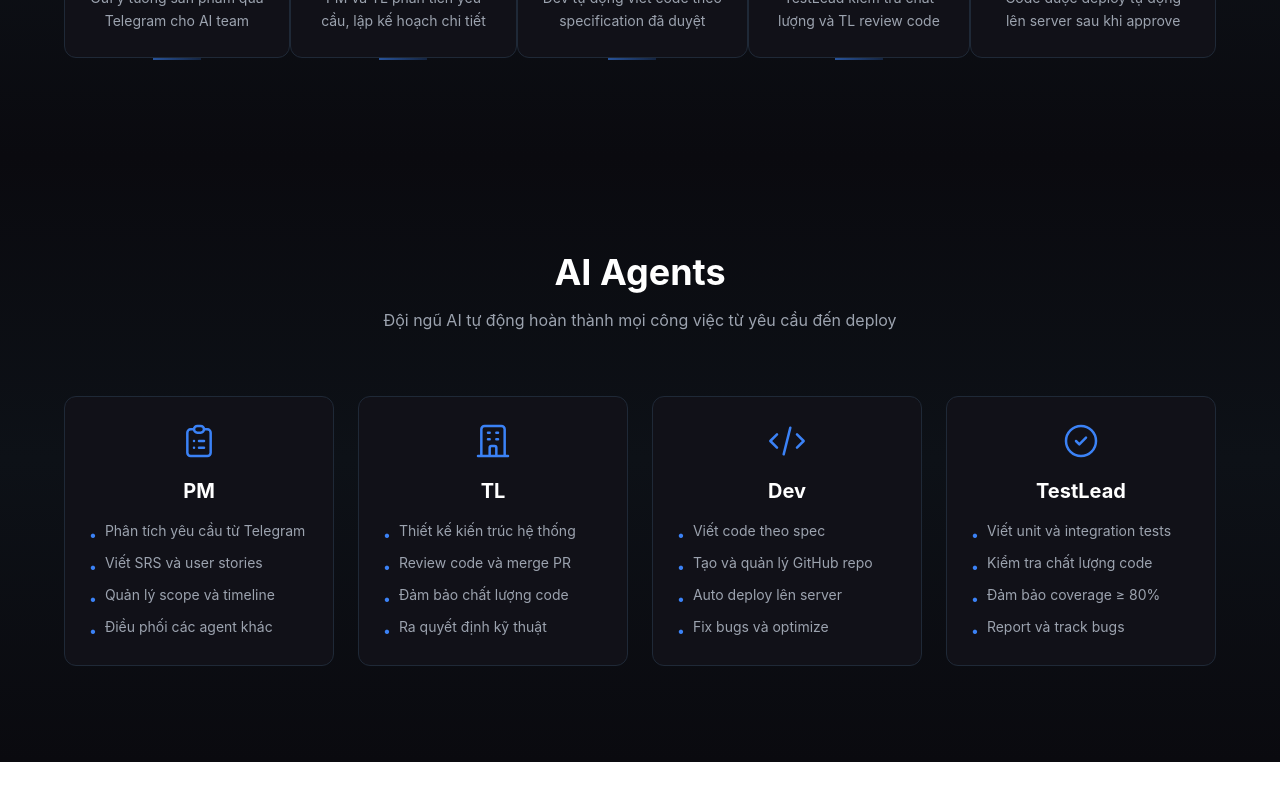
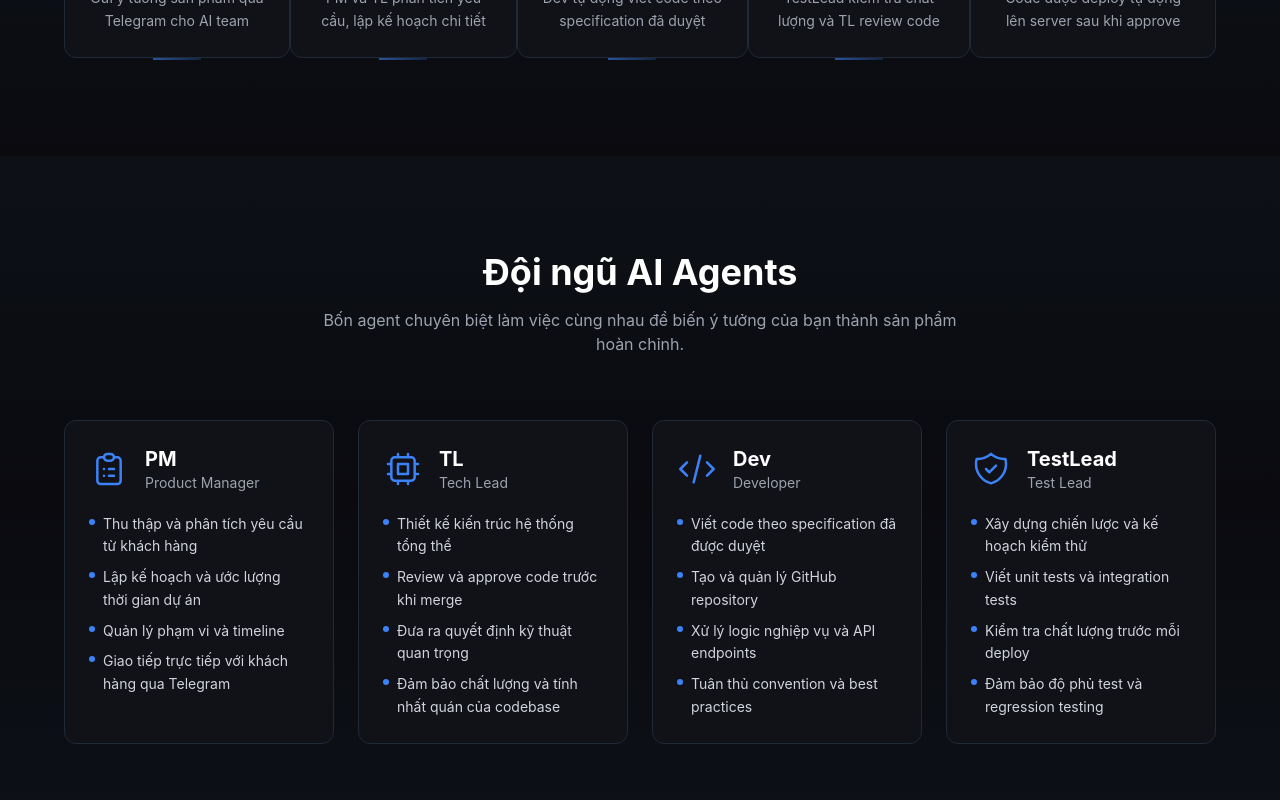
Before and after one commit to wisbidev/project-c051d40a, a Next.js app in the folder frontend/: page / in a window 1280 px wide. Shown: the part 1138-1938 px from the top of the page. Before the commit the page ends 1900 px from the top, so only its background shows below. Built offline with nearby package versions, Linux system fonts and the light colour scheme.

Commit message:
feat: add AgentsSection to main page

```diff
--- a/frontend/src/app/page.tsx
+++ b/frontend/src/app/page.tsx
@@ -1,13 +1,13 @@
 import HeroSection from "@/components/HeroSection";
 import PipelineSection from "@/components/PipelineSection";
-import AIAgentsSection from "@/components/AIAgentsSection";
+import AgentsSection from "@/components/AgentsSection";
 
 export default function Home() {
   return (
     <main>
       <HeroSection />
       <PipelineSection />
-      <AIAgentsSection />
+      <AgentsSection />
     </main>
   );
 }
```
